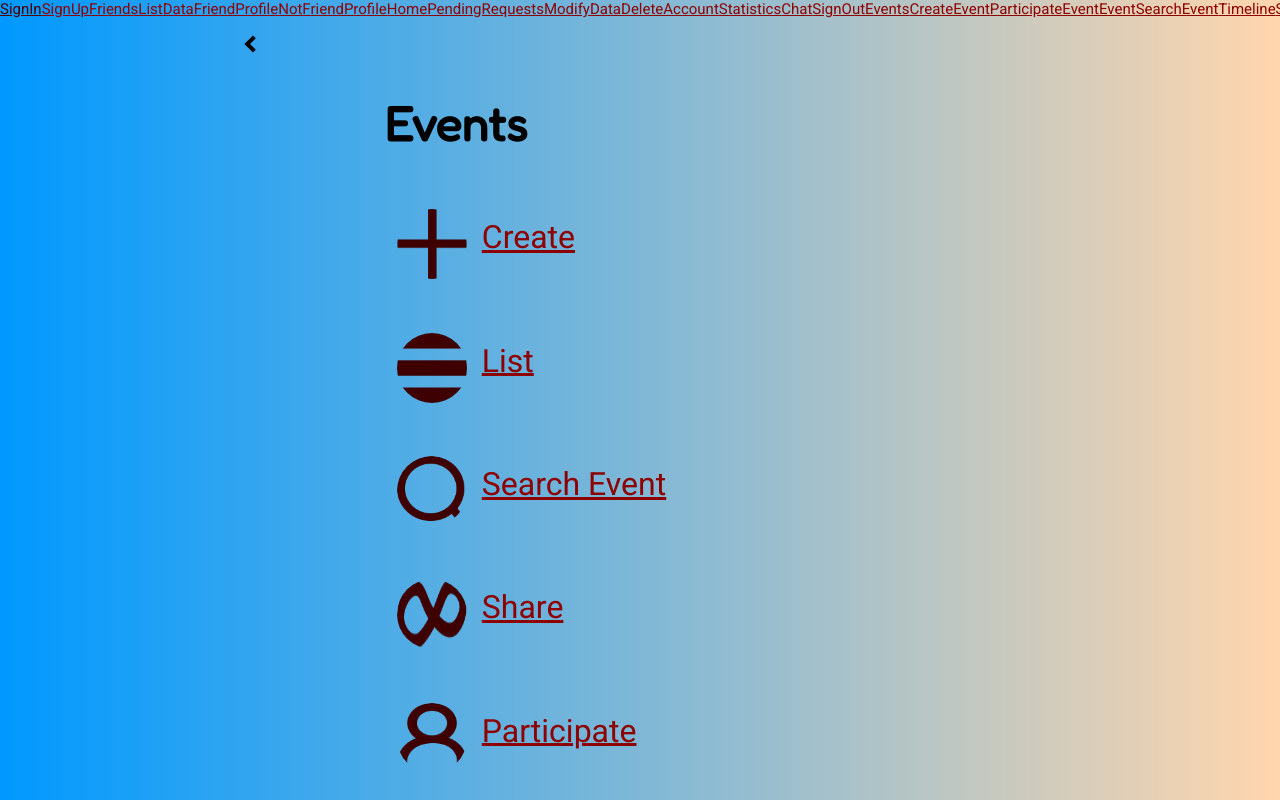
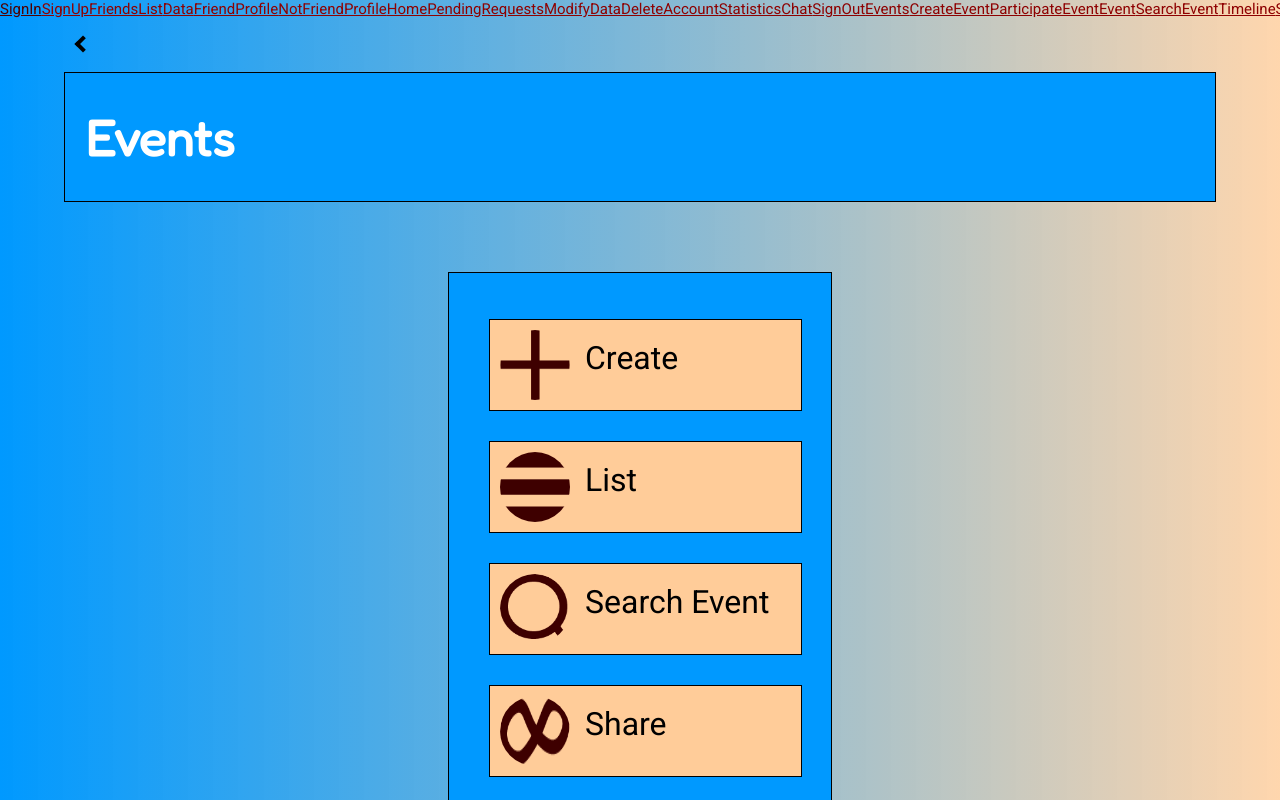
Before and after one commit to CCCarluchi/PW-I, a Vue app: page /Events in a window 1280 px wide. Shown: the top 800 px of the page. Built offline with nearby package versions, Linux system fonts and the light colour scheme.

Commit message:
Events i participate events digne visualment

```diff
--- a/src/style.css
+++ b/src/style.css
@@ -323,8 +323,6 @@ article{
   color: black;
   margin-top: 0.6%;
 }
-
-
 
 .stats-container > .p1 {
   text-align: left;
@@ -881,7 +879,7 @@ li {
     padding: 6px;
     color: rgba(0, 0, 0, 0.68);
     background-color: white;
-    width: 580px;
+    width: 90%;
     height: 246px;
     font-size: 32px;
   }
--- a/src/views/Events.vue
+++ b/src/views/Events.vue
@@ -2,49 +2,51 @@
 
   <header>
     <br/>
-    <div class="arrowContainer">
-      <a onclick="window.history.back()" id="i"><i class="arrow left"></i></a>
+    <a onclick="window.history.back()"><i class="arrow left"></i></a>
+    <br/><br/>
+    <div class="topText">
+      <h1>Events</h1>
     </div>
-    <div class="appTitle">
-      <h2>Events</h2>
-    </div>
+    <br/><br/>
+
+    <br/>
   </header>
 
   <main>
-    <ul>
+    <ul class="listParent">
       <li class="listContainer">
         <img src="src/assets/1.png" class="imgList"/>
-        <a href="/CreateEvent" id="a" class="a2">Create</a>
+        <a href="/CreateEvent" class="a2">Create</a>
       </li>
       <br/>
 
       <li class="listContainer">
         <img src="src/assets/2.png" class="imgList"/>
-        <a href="/EventsList" id="a" class="a2">List</a>
+        <a href="/EventsList" class="a2">List</a>
       </li>
       <br/>
 
       <li class="listContainer">
         <img src="src/assets/3.png" class="imgList"/>
-        <a href="/SearchEvent" id="a" class="a2">Search Event</a>
+        <a href="/SearchEvent" class="a2">Search Event</a>
       </li>
       <br/>
 
       <li class="listContainer">
         <img src="src/assets/4.png" class="imgList"/>
-        <a href="/ShareEvent" id="a" class="a2">Share</a>
+        <a href="/ShareEvent" class="a2">Share</a>
       </li>
       <br/>
 
       <li class="listContainer">
         <img src="src/assets/5.png" class="imgList"/>
-        <a href="/ParticipateEvent" id="a" class="a2">Participate</a>
+        <a href="/ParticipateEvent" class="a2">Participate</a>
       </li>
       <br/>
 
       <li class="listContainer">
         <img src="src/assets/6.png" class="imgList"/>
-        <a href="/Timeline" id="a" class="a2">Timeline</a>
+        <a href="/Timeline" class="a2">Timeline</a>
       </li>
     </ul>
     <br/><br/>
@@ -56,16 +58,34 @@
 </template>
 
 <style>
-.listContainer{
-  margin-left: 0px;
-}
-.listContainer > img{
-  padding: 0px;
+
+
+.listParent {
+  margin-left: 35%;
+  margin-right: 35%;
+  background-color: rgb(0, 153, 255);
+  padding: 40px;
+  border: 1px solid black;
+
 }
 
-.listContainer > .a2{
-  padding: 0px;
+.listContainer{
+  background-color: rgba(255, 204, 153);
+  border: 1px solid black;
+  padding: 10px;
+  width: 96.2%;
 }
+
+.listContainer > img {
+  color:black;
+}
+
+.listContainer > a {
+  color:black;
+  text-decoration: none;
+}
+
+
 
 
 
--- a/src/views/ParticipateEvent.vue
+++ b/src/views/ParticipateEvent.vue
@@ -1,20 +1,110 @@
+<script>
+
+export default {
+  data() {
+    return {
+      puntuation:"",
+      comment:""
+    }
+  },
+
+  methods: {
+    postRating() {
+      console.log(this.puntuation, this.comment)
+    }
+  }
+}
+
+
+</script>
+
 <template>
-    <main>
-      <br/>
-      <div class="arrowContainer" align="left">
-        <a onclick="window.history.back()" id="i"><i class="arrow left"></i></a>
+
+  <header>
+    <br/>
+    <a onclick="window.history.back()"><i class="arrow left"></i></a>
+    <br/><br/>
+    <div class="rateEventTop">
+      <h1>Rate the event</h1>
+    </div>
+    <br/><br/>
+
+    <br/>
+  </header>
+
+  <main>
+
+    <form class="rateEventMain">
+
+      <h3>Event Name</h3><br/><br/>
+      <p>Your puntuation:</p>
+
+      <select name="lenguajes" v-model="puntuation">
+        <option value="javascript">0</option>
+        <option value="php">1</option>
+        <option value="java">2</option>
+        <option value="golang">3</option>
+        <option value="python">4</option>
+        <option value="c#">5</option>
+        <option value="C++">6</option>
+        <option value="erlang">7</option>
+        <option value="c#">8</option>
+        <option value="C++">9</option>
+        <option value="erlang">10</option>
+      </select>
+      <br/><br/>
+
+      <p>Comments on the event:</p>
+      <div class="inputContainer">
+        <textarea type="text" v-model="comment" placeholder="*Comments"></textarea>
       </div>
 
-      <h1>Participate event</h1>
+    </form>
+  </main>
 
-      <span1 style="border-image: initial; border: 1px solid blue;" type = "span">Event Name</span1><br/><br/>
-      <p1 align:left type = "p" >Your puntuation!</p1><br/><br/>
-      <span1 style="border-image: initial; border: 1px solid blue;" type = "span">20</span1><br/><br/>
-      <p1 align:left type = "p" >Comments on the event:</p1><br/><br/>
-      <div class="inputContainer">
-    <textarea type="text" placeholder="*Comments"></textarea><br/><br/>
-    </div>
-    <a href="/Events" id="button2"><button class = "button2">Done</button></a><br/><br/>
+  <footer>
+    <a v-on:click="postRating"><button class = "button2">Done</button></a>
+  </footer>
 
-    </main>
-  </template>
+</template>
+
+<style>
+
+label {
+  padding: 0px;
+  margin-left: 0px;
+}
+
+.rateEventTop {
+  background-color: rgb(0, 153, 255);
+  margin-left: 37.5%;
+  margin-right: 37.5%;
+  padding: 5px;
+  border: 2px solid black;
+}
+
+.rateEventTop > h1 {
+  color: white;
+  font-size: 56px;
+
+}
+
+.rateEventMain {
+  background-color: rgba(255, 204, 153);
+  margin-left: 32.5%;
+  margin-right: 32.5%;
+  margin-bottom: 25px;
+  padding: 1%;
+  border: 1px solid black;
+}
+
+.rateEventMain > p {
+  font-size: 22px;
+  font-family: 'Fredoka', sans-serif;
+}
+
+.rateEventMain > h3 {
+  text-align: center;
+}
+
+</style>
```
